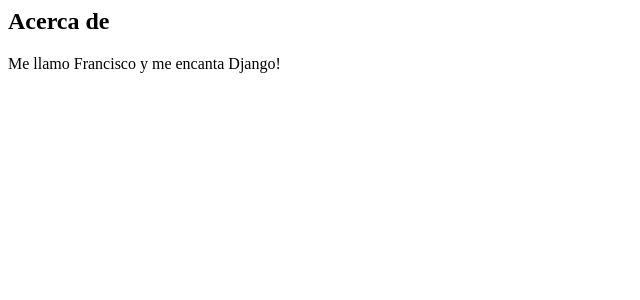
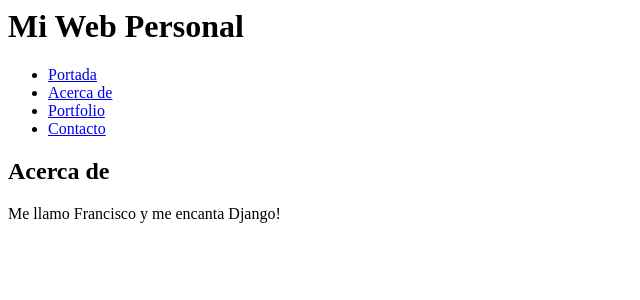
Before and after one commit to fcrespo8/webpersonal, a Python web app: template core/templates/core/about.html in a window 1280 px wide. Shown: the top 300 px of the page, without its empty margins (0-640 px from the left). Run offline with Jinja, Linux system fonts and the light colour scheme; the template is opened without the code that fills it, so the values that code supplies are empty.

Commit message:
format added to new templates

```diff
--- a/core/templates/core/about.html
+++ b/core/templates/core/about.html
@@ -1,2 +1,10 @@
+<h1>Mi Web Personal</h1>
+<ul>
+    <li><a href="/">Portada</a></li>
+    <li><a href="/about-me/">Acerca de</a></li>
+    <li><a href="/portfolio/">Portfolio</a></li>
+    <li><a href="/contact/">Contacto</a></li>
+</ul>
+
 <h2>Acerca de</h2>
 <p>Me llamo Francisco y me encanta Django!</p>
```
Also changed, not shown: core/templates/core/contact.html (+8 -0 lines), core/templates/core/portfolio.html (+8 -0 lines).
